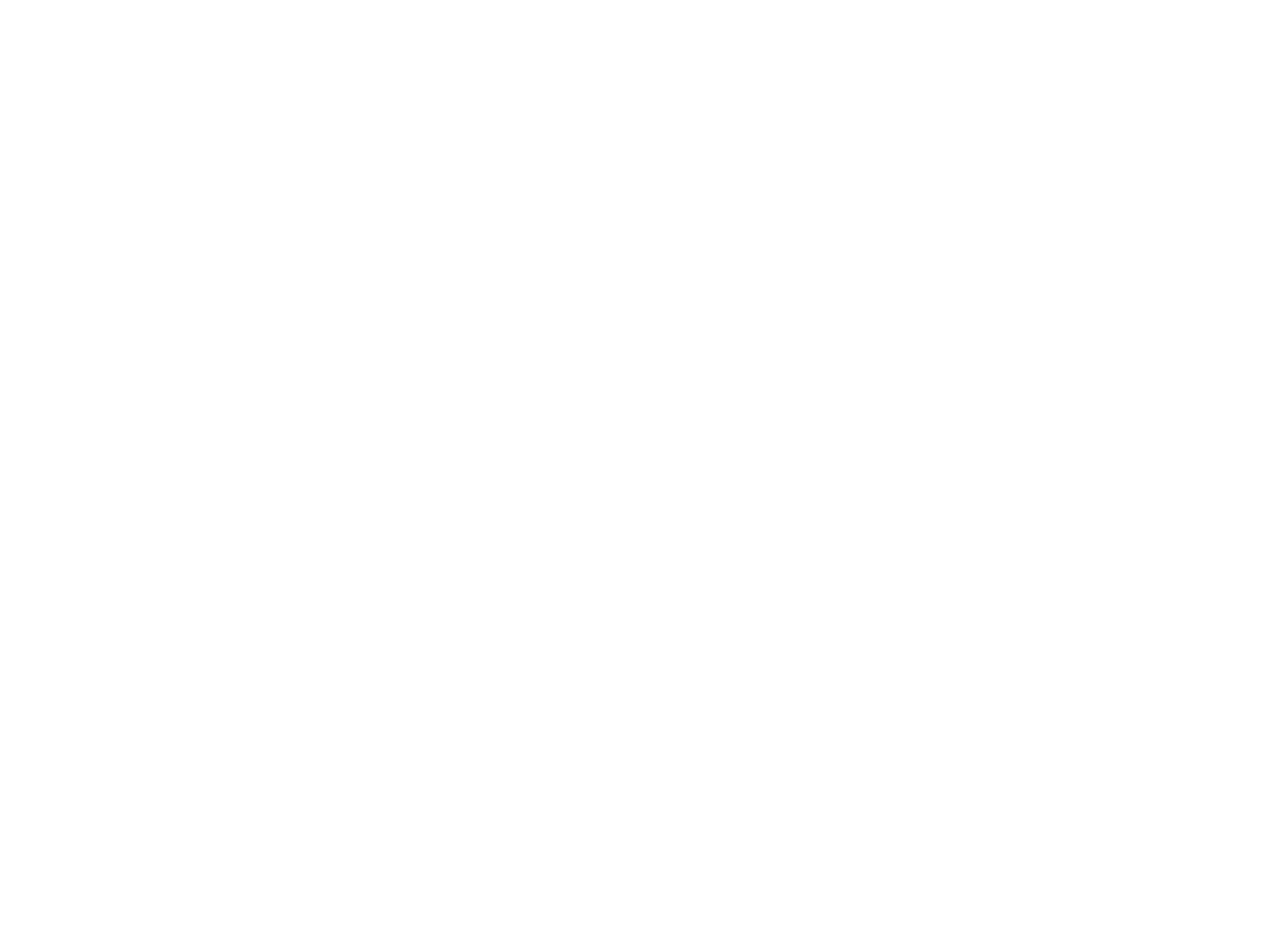
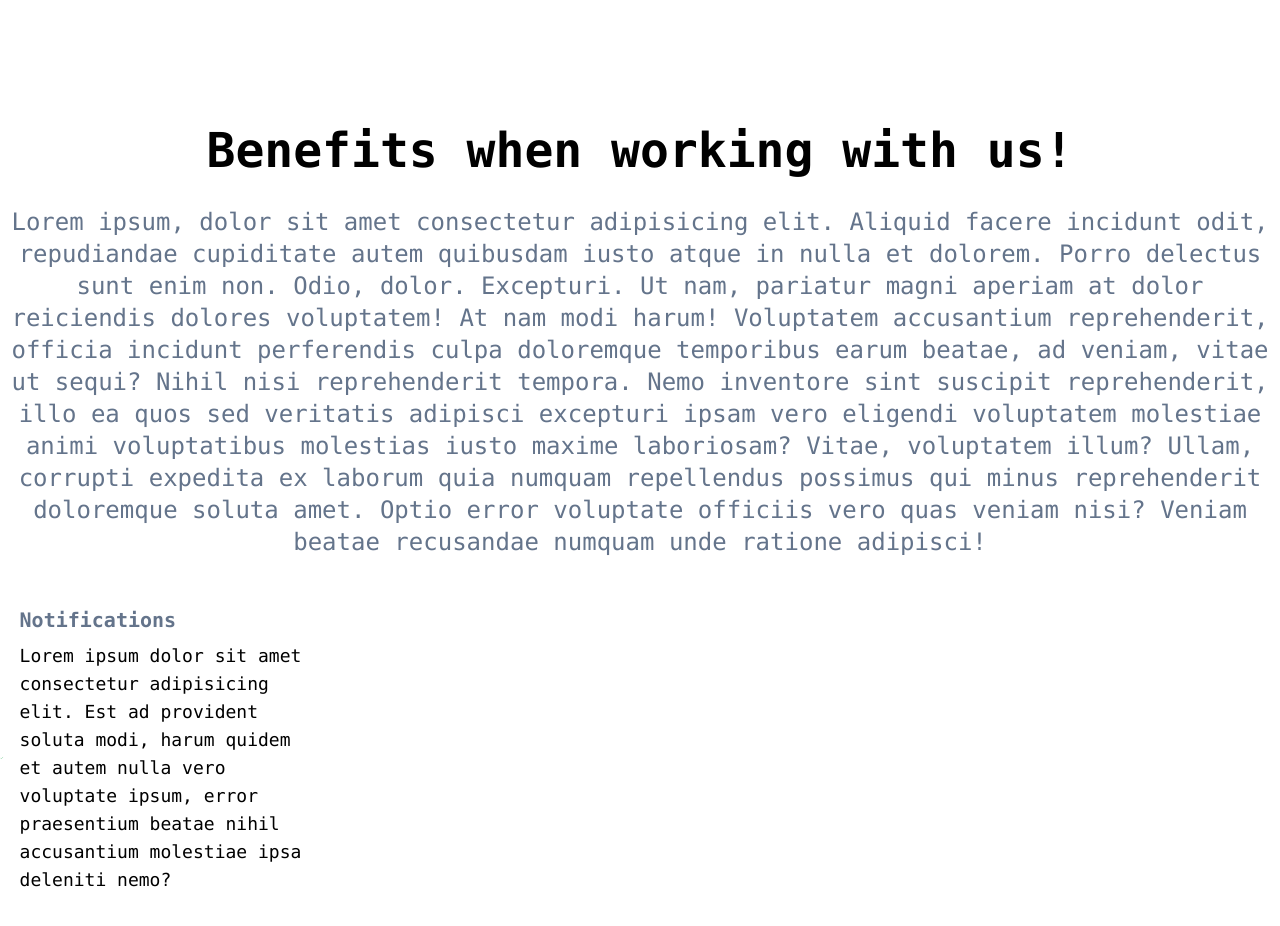
Before and after one commit to franodangelo/Services-SPA, a React (Create React App) app: page / in a window 1280 px wide. Shown: the part 2220-3146 px from the top of the page. Before the commit the page ends 2218 px from the top, so only its background shows below. Built offline with nearby package versions, Linux system fonts and the light colour scheme; the HTML template or start-up script is replaced by a standard one.

Commit message:
started working on benefits section

```diff
--- a/src/App.js
+++ b/src/App.js
@@ -2,6 +2,7 @@
 import Hero from './components/Hero';
 import About from './components/About';
 import Support from './components/Support';
+import Benefits from './components/Benefits';
 
 function App() {
   return (
@@ -10,6 +11,7 @@
       <Hero/>
       <About/>
       <Support/>
+      <Benefits/>
     </>
   );
 };
--- /dev/null
+++ b/src/components/Benefits.jsx
@@ -0,0 +1,26 @@
+import React from 'react';
+
+import { CheckIcon } from '@heroicons/react/outline';
+
+export default function Benefits() {
+    return (
+        <main className='w-full my-32'>
+            <div className='max-w-[1280px] mx-auto px-2'>
+                <h1 className='text-5xl font-bold text-center'>Benefits when working with us!</h1>
+                <p className='text-2xl py-8 text-slate-500 text-center'>Lorem ipsum, dolor sit amet consectetur adipisicing elit. Aliquid facere incidunt odit, repudiandae cupiditate autem quibusdam iusto atque in nulla et dolorem. Porro delectus sunt enim non. Odio, dolor. Excepturi.
+                    Ut nam, pariatur magni aperiam at dolor reiciendis dolores voluptatem! At nam modi harum! Voluptatem accusantium reprehenderit, officia incidunt perferendis culpa doloremque temporibus earum beatae, ad veniam, vitae ut sequi?
+                    Nihil nisi reprehenderit tempora. Nemo inventore sint suscipit reprehenderit, illo ea quos sed veritatis adipisci excepturi ipsam vero eligendi voluptatem molestiae animi voluptatibus molestias iusto maxime laboriosam? Vitae, voluptatem illum?
+                    Ullam, corrupti expedita ex laborum quia numquam repellendus possimus qui minus reprehenderit doloremque soluta amet. Optio error voluptate officiis vero quas veniam nisi? Veniam beatae recusandae numquam unde ratione adipisci!</p>
+            </div>
+            <section className='grid sm:grid-cols-2 lg:grid-cols-4 gap-4 pt-4'>
+                <div className='flex'>
+                    <CheckIcon className='w-7 mr-4 text-green-600' />
+                    <div>
+                        <h2 className='font-bold text-xl text-slate-500'>Notifications</h2>
+                        <p className='text-lg pt-2 pb-4 '>Lorem ipsum dolor sit amet consectetur adipisicing elit. Est ad provident soluta modi, harum quidem et autem nulla vero voluptate ipsum, error praesentium beatae nihil accusantium molestiae ipsa deleniti nemo?</p>
+                    </div>
+                </div>
+            </section>
+        </main>
+    )
+};
```
